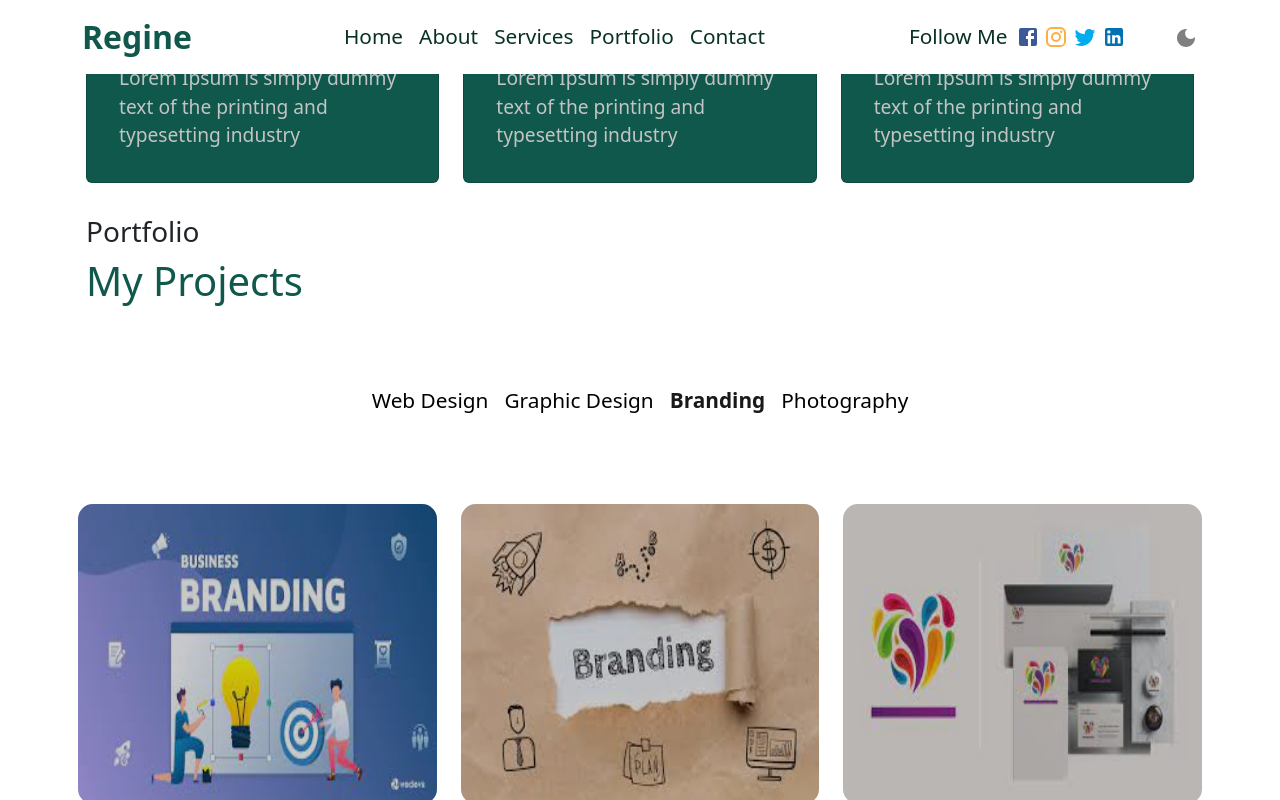
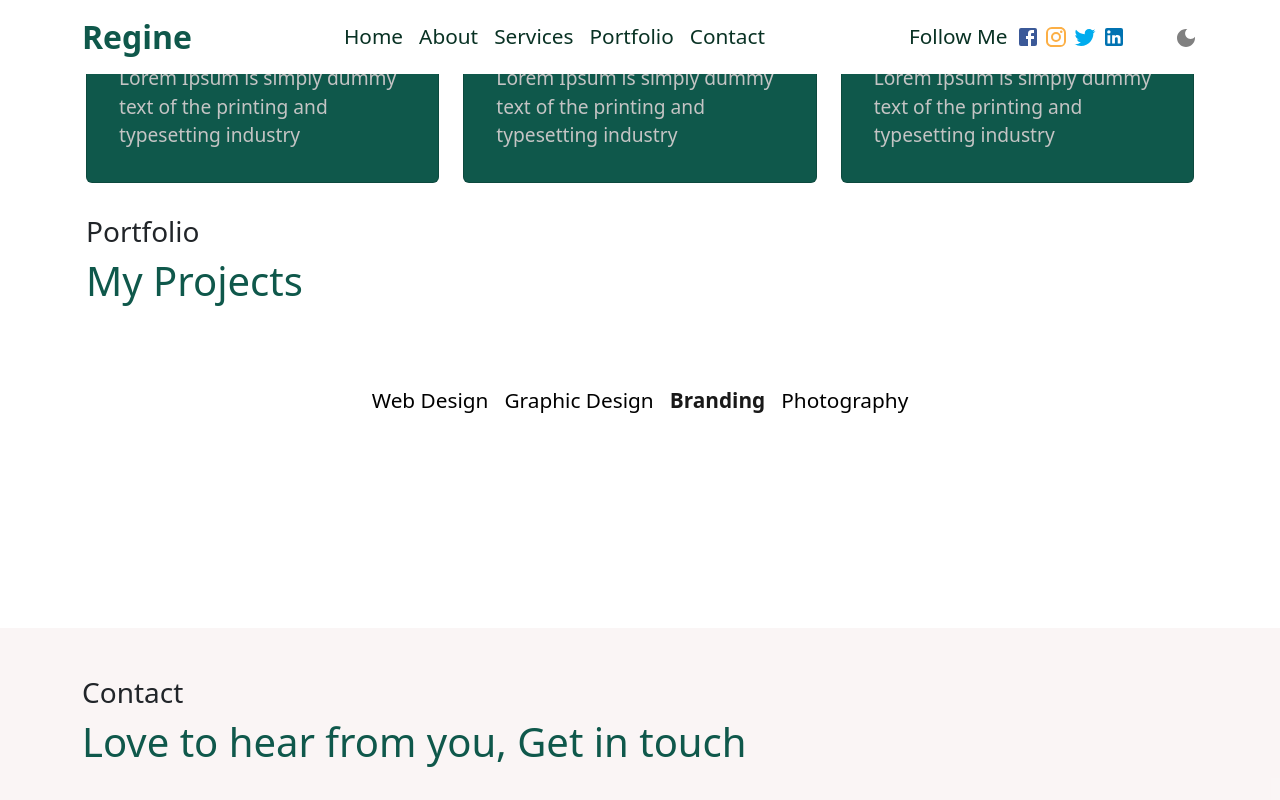
Before and after one commit to Regine-18/portfolio, a React (Create React App) app: page / in a window 1280 px wide. Both pictures are taken after a click on the button "Branding". Shown: the part 2017-2817 px from the top of the page. Built offline with nearby package versions, Linux system fonts and the light colour scheme.

Commit message:
remove branding images

```diff
--- a/src/components/Branding.js
+++ b/src/components/Branding.js
@@ -3,13 +3,13 @@ import '../App.css';
 
 function Branding() {
 
-  const image2ndBrand = require('../assets/image/portfolioPhotos/brandingDesign/2ndbranding.jpg');
-  const image3rdBrand = require('../assets/image/portfolioPhotos/brandingDesign/3rdbranding.jpg');
-  const image4thBrand = require('../assets/image/portfolioPhotos/brandingDesign/4branding.jpg');
-  const image5thBrand = require('../assets/image/portfolioPhotos/brandingDesign/5thbranding.jpg');
-  const image6thBrand = require('../assets/image/portfolioPhotos/brandingDesign/6thBranding.jpg');
-  const size = '400x300';
-  const [width, height] = size.split('x');
+  // const image2ndBrand = require('../assets/image/portfolioPhotos/brandingDesign/2ndbranding.jpg');
+  // const image3rdBrand = require('../assets/image/portfolioPhotos/brandingDesign/3rdbranding.jpg');
+  // const image4thBrand = require('../assets/image/portfolioPhotos/brandingDesign/4branding.jpg');
+  // const image5thBrand = require('../assets/image/portfolioPhotos/brandingDesign/5thbranding.jpg');
+  // const image6thBrand = require('../assets/image/portfolioPhotos/brandingDesign/6thBranding.jpg');
+  // const size = '400x300';
+  // const [width, height] = size.split('x');
 
   return (
     <>
@@ -17,34 +17,34 @@ function Branding() {
         <div className="row" id='row'>
           <div className="col-sm mt-4">
             <div className="img-overlay">
-            <img src={image6thBrand} className="img-design" alt="billing" width={width} height={height} />
+
             </div>
           </div>
           <div className="col-sm mt-4">
           <div className="img-overlay">
-            <img src={image2ndBrand} className="img-design" alt="billing" width={width} height={height} />
+
           </div>
           </div>
           <div className="col-sm mt-4">
           <div className="img-overlay">
-            <img src={image3rdBrand} className="img-design" alt="billing" width={width} height={height} />
+
           </div>
           </div>
         </div>
         <div className="row mt-4" id='row' >
           <div className="col-sm mt-4">
           <div className="img-overlay">
-            <img src={image4thBrand} className="img-design" alt="billing" width={width} height={height} />
+
           </div>
           </div>
           <div className="col-sm mt-4">
           <div className="img-overlay">
-            <img src={image5thBrand} className="img-design" alt="billing" width={width} height={height} />
+
           </div>
           </div>
           <div className="col-sm mt-4">
           <div className="img-overlay">
-            <img src={image6thBrand} className="img-design" alt="billing" width={width} height={height} />
+
           </div>
           </div>
         </div>
```
